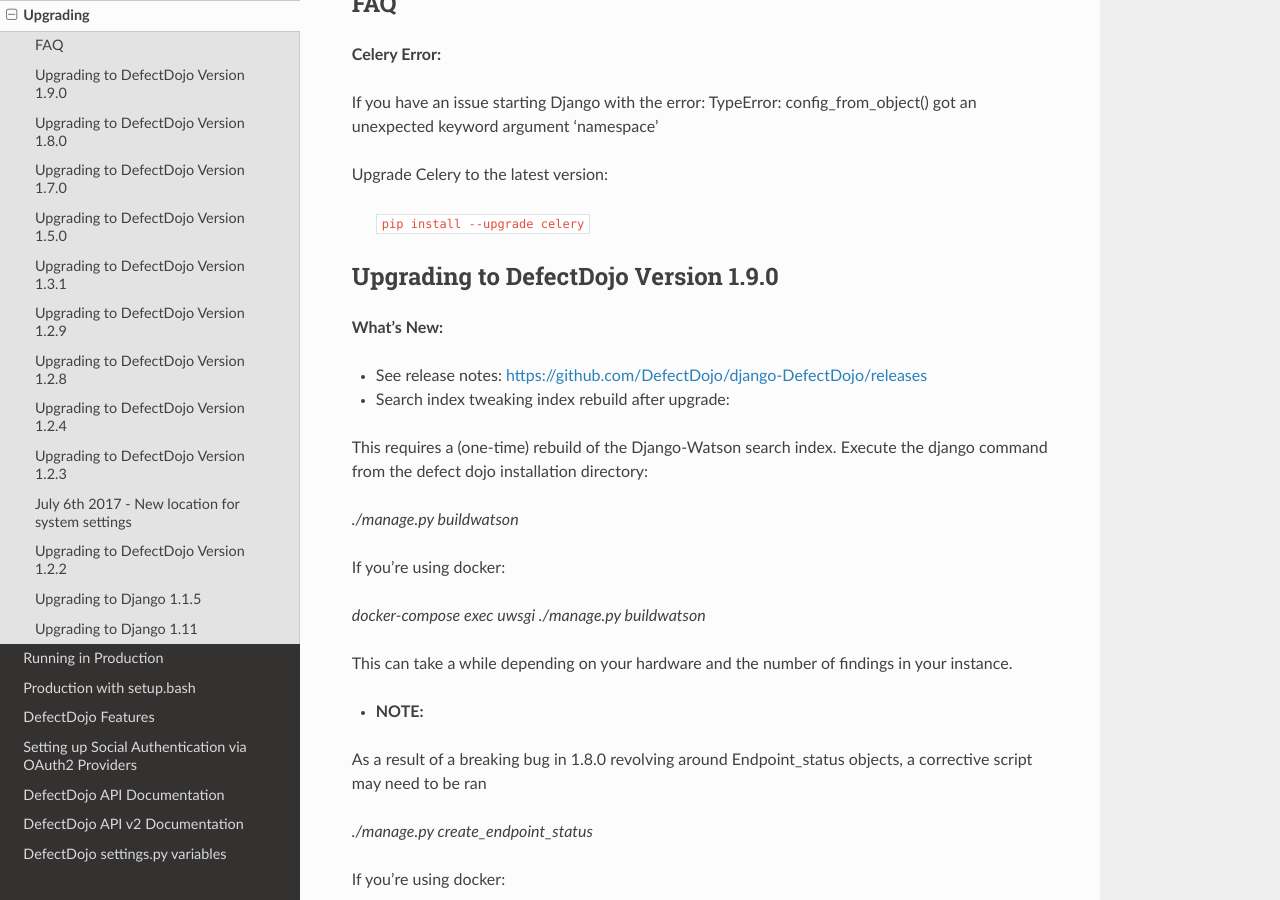
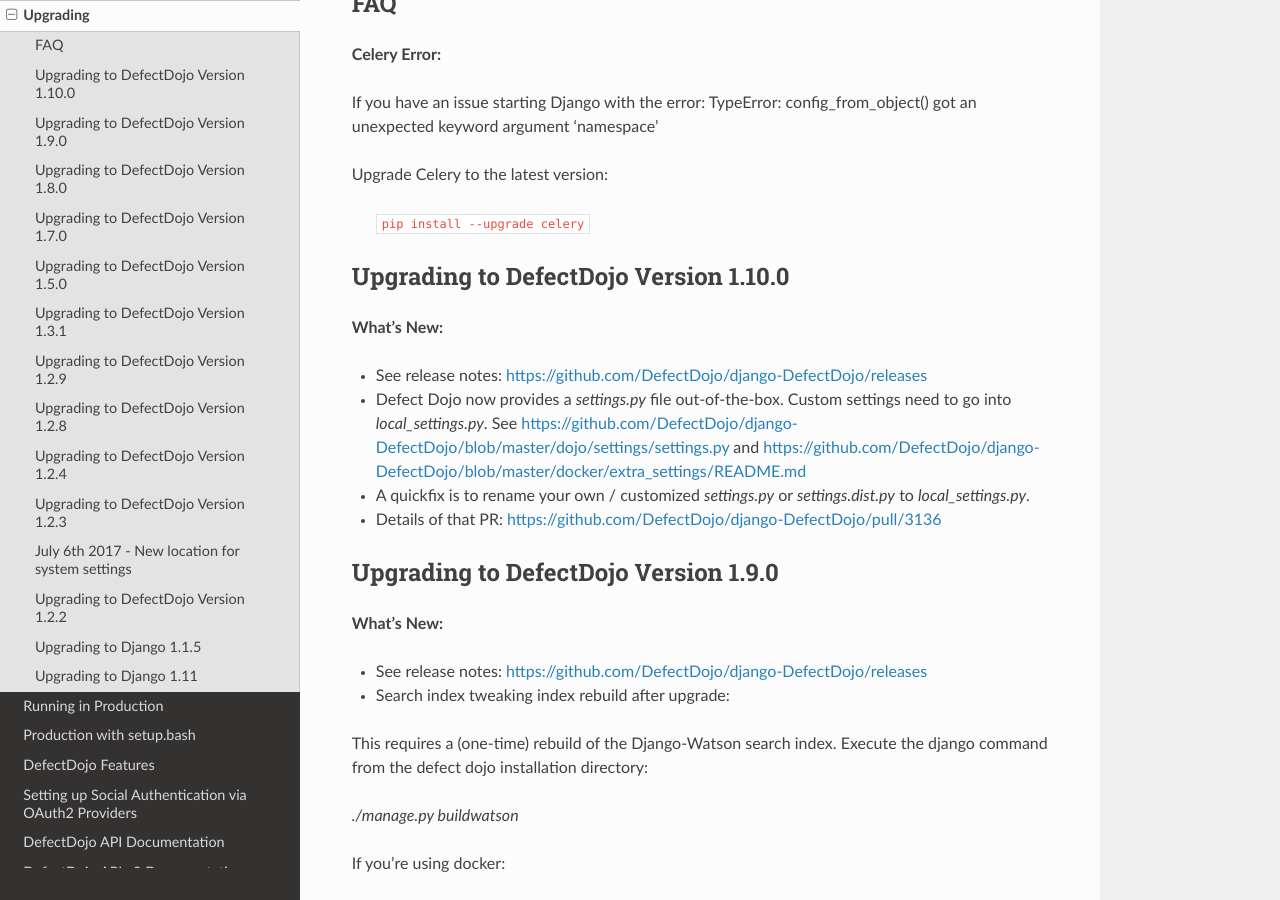
Before and after one commit to DefectDojo/Documentation, a Sphinx documentation site: the page built from docs/upgrading.rst, in a window 1280 px wide and 900 px high, scrolled down 901 px. Built offline with Sphinx 7.4.7 and the Read the Docs theme 2.0.0, drawn with Linux system fonts in a browser that asks for light colours.

Commit message:
1.10: settings.py refactor

```diff
--- a/docs/upgrading.rst
+++ b/docs/upgrading.rst
@@ -40,6 +40,15 @@
 Upgrade Celery to the latest version:
 
     ``pip install --upgrade celery``
+
+Upgrading to DefectDojo Version 1.10.0
+-------------------------------------
+**What's New:**
+
+- See release notes: https://github.com/DefectDojo/django-DefectDojo/releases
+- Defect Dojo now provides a `settings.py` file out-of-the-box. Custom settings need to go into `local_settings.py`. See https://github.com/DefectDojo/django-DefectDojo/blob/master/dojo/settings/settings.py and https://github.com/DefectDojo/django-DefectDojo/blob/master/docker/extra_settings/README.md
+- A quickfix is to rename your own / customized `settings.py` or `settings.dist.py` to `local_settings.py`.
+- Details of that PR: https://github.com/DefectDojo/django-DefectDojo/pull/3136
 
 Upgrading to DefectDojo Version 1.9.0
 -------------------------------------
```
